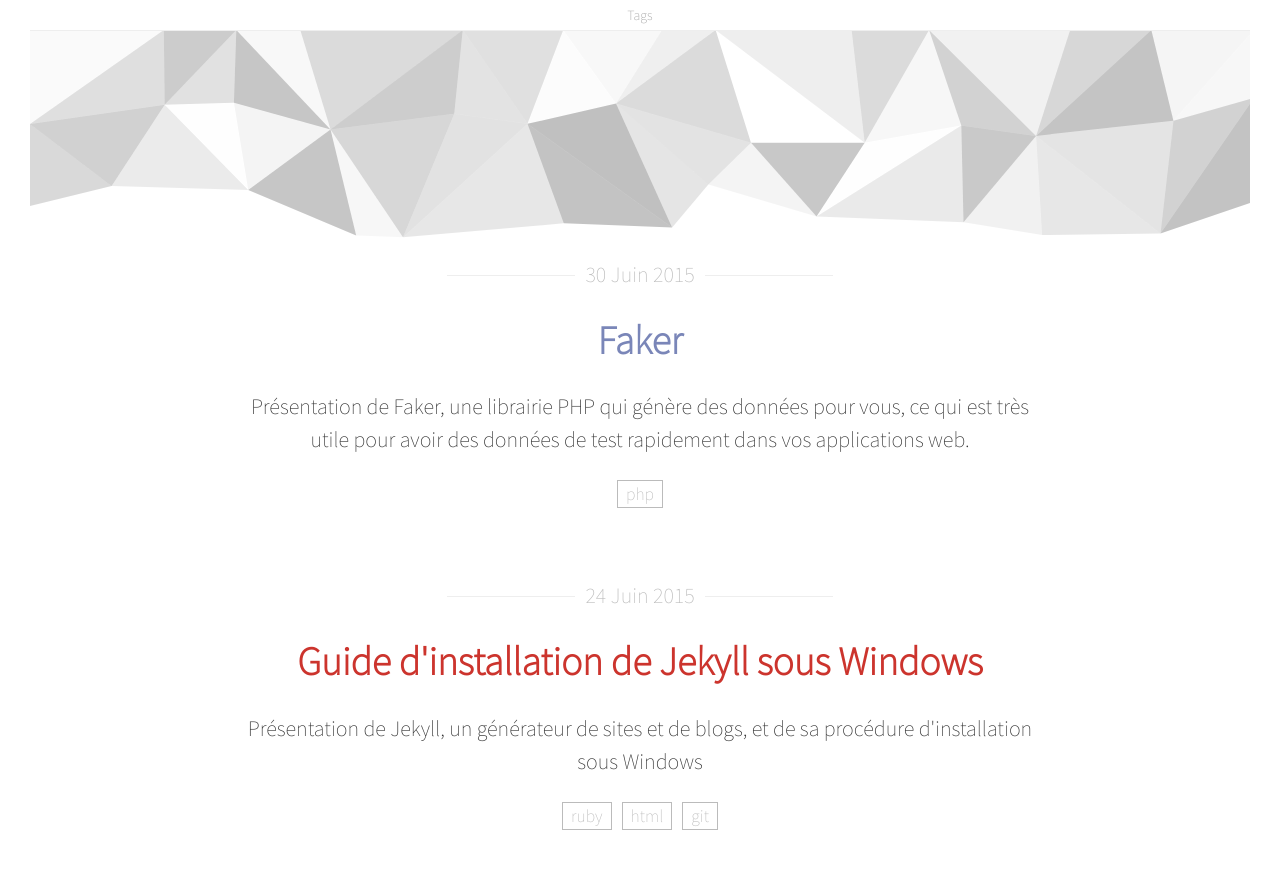
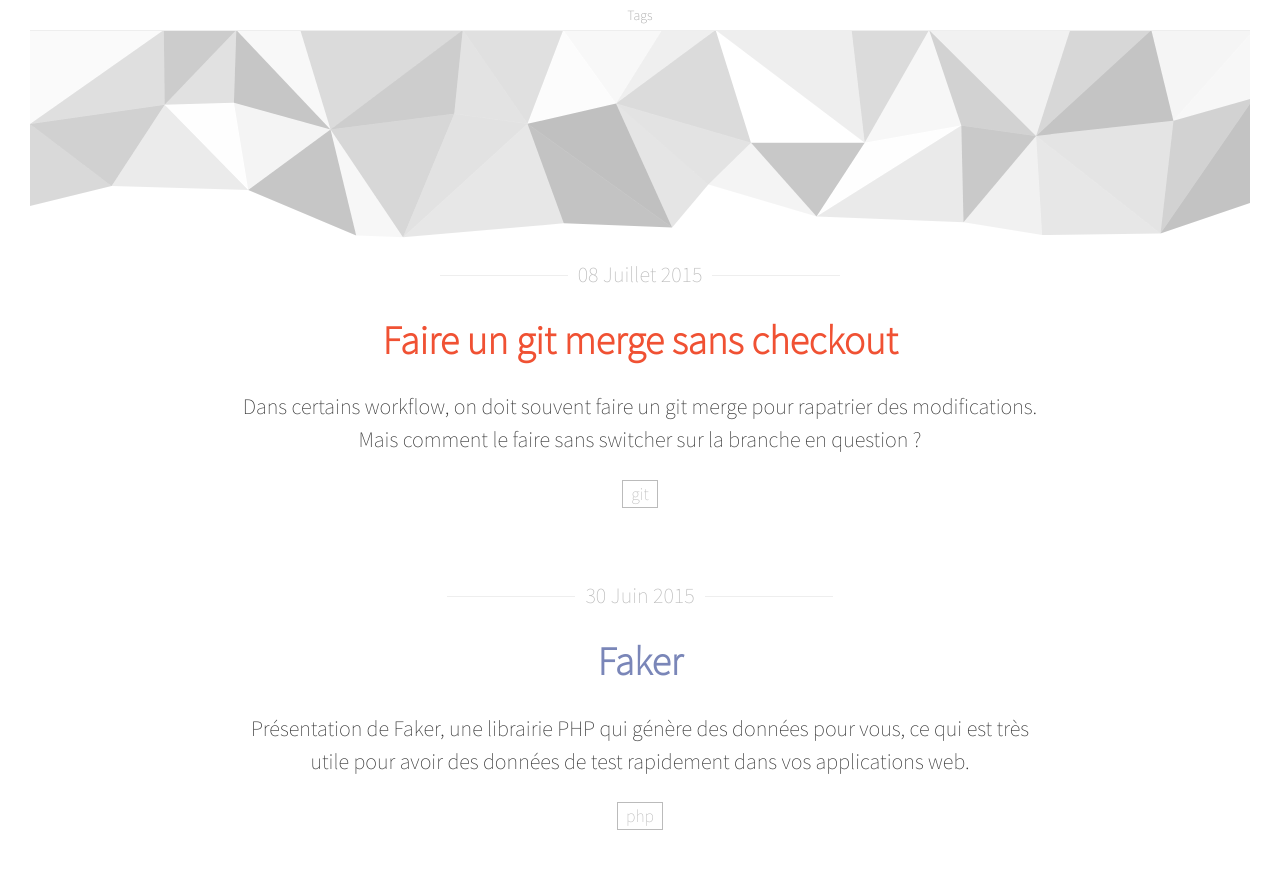
Before and after one commit to zessx/blog, a Jekyll site: the page built from index.html, in a window 1280 px wide and 900 px high, scrolled down 692 px. Shown: the top 869 px of the window. Built offline with Jekyll 4.4.1, drawn with Linux system fonts in a browser that asks for light colours; some of the changed text lies outside the part shown.

Commit message:
:speech_balloon: Publish

```diff
--- a/_drafts/git-merge-sans-checkout.md
+++ b/_posts/2015-07-08-git-merge-sans-checkout.md
@@ -1,7 +1,7 @@
 ---
 layout: post
 title:  "Faire un git merge sans checkout"
-date:   2015-01-01
+date:   2015-07-08
 tags:
 - git
 description: >
```
